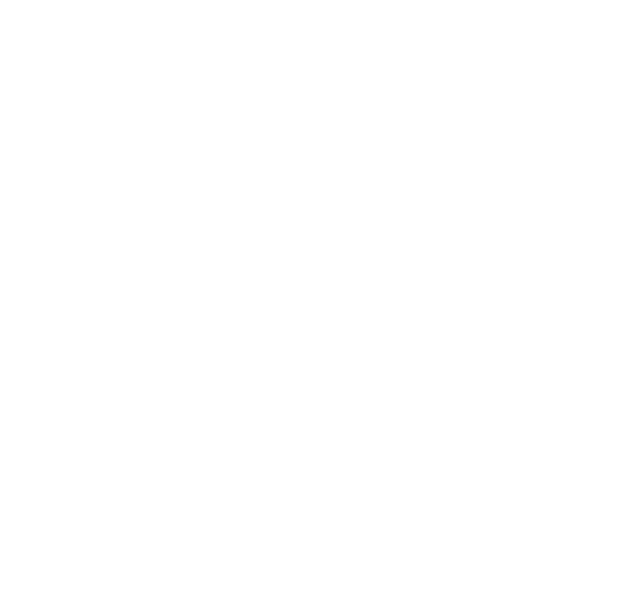
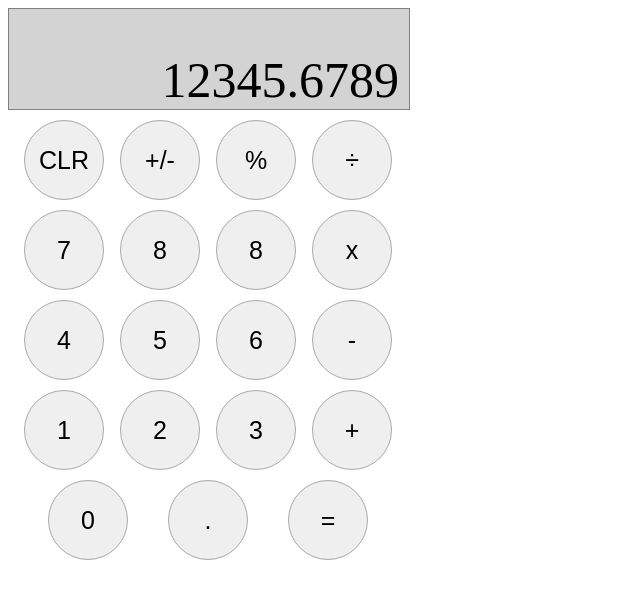
Before and after one commit to ibrahimcode85/Odin_Project_5_Calculator, a plain HTML site: page index.html in a window 1280 px wide. Shown: the whole page, without its empty margins (0-640 px from the left). Drawn offline with Linux system fonts and the light colour scheme.

Commit message:
Add calculator buttons and basic style.

```diff
--- a/calculator.js
+++ b/calculator.js
@@ -28,7 +28,7 @@ function operator(num1, num2, operation){
             return add(num1, num2);
             break;
 
-        case 'subtract':
+        case 'subtract':jh
             return subtract(num1, num2);
             break;
 
--- a/index.html
+++ b/index.html
@@ -4,8 +4,55 @@
     <meta charset="UTF-8">
     <meta name="viewport" content="width=device-width, initial-scale=1.0">
     <title>Calculator</title>
+    <link rel="stylesheet" href="style.css">
 </head>
 <body>
+    <div class="container_calculator">
+        <div class="display">
+            <div class="display_text">12345.6789</div>
+        </div>
+
+        <div class="container_buttons">
+            <div class="row_buttons">
+                <button class="clear">CLR</button>
+                <button class="number">+/-</button>
+                <button class="number">%</button>
+                <button class="operator">&#247;</button>
+            </div>
+
+            <div class="row_buttons">
+                <button class="number">7</button>
+                <button class="number">8</button>
+                <button class="number">8</button>
+                <button class="operator">x</button>
+            </div>
+
+            <div class="row_buttons">
+                <button class="number">4</button>
+                <button class="number">5</button>
+                <button class="number">6</button>
+                <button class="operator">-</button>
+            </div>
+
+            <div class="row_buttons">
+                <button class="number">1</button>
+                <button class="number">2</button>
+                <button class="number">3</button>
+                <button class="operator">+</button>
+            </div>
+
+            <div class="row_buttons">
+                <button class="number">0</button>
+                <button class="number">.</button>
+                <button class="equate">=</button>
+            </div>
+
+
+        </div>
+
+
+    </div>
+
 
     <script src="calculator.js"></script>
 
--- /dev/null
+++ b/style.css
@@ -0,0 +1,32 @@
+.display {
+    display: flex;
+    height: 100px;
+    width: 400px;
+    border: 1px solid grey;
+    background-color: lightgrey;
+    margin-bottom: 10px;
+    justify-content: flex-end;
+    align-items: flex-end;
+}
+
+.display_text {
+    font-size: 50px;
+    margin-right: 10px;
+}
+
+.row_buttons {
+    display: flex;
+    justify-content: space-evenly;
+    width: 400px;
+    height: 80px;
+    margin-bottom: 10px;
+}
+
+button {
+    /* display: flex; */
+    width: 80px;
+    height: 80px;
+    font-size: 25px;
+    border-radius: 50%;
+    border: 1px solid darkgray;
+}
```
